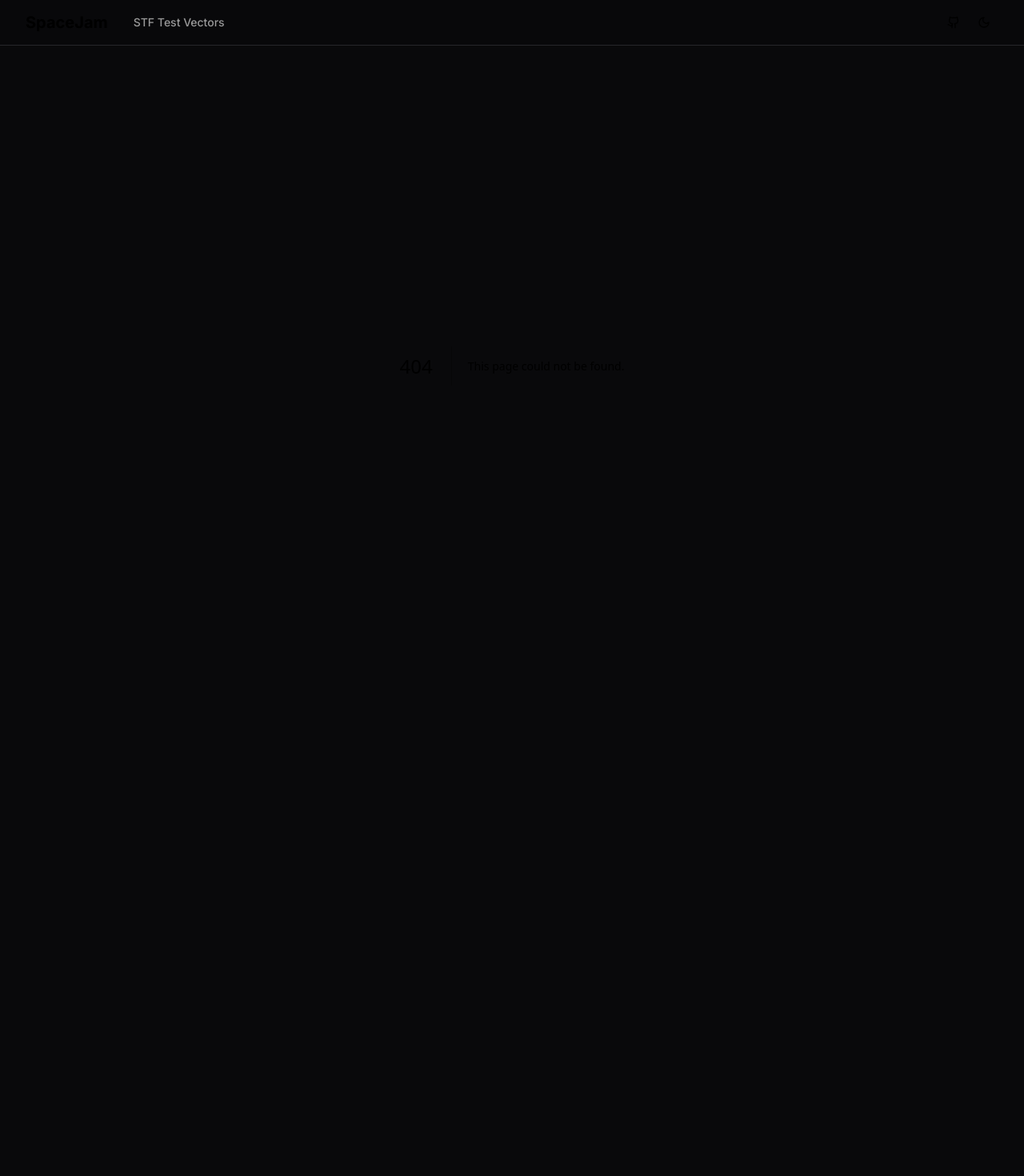
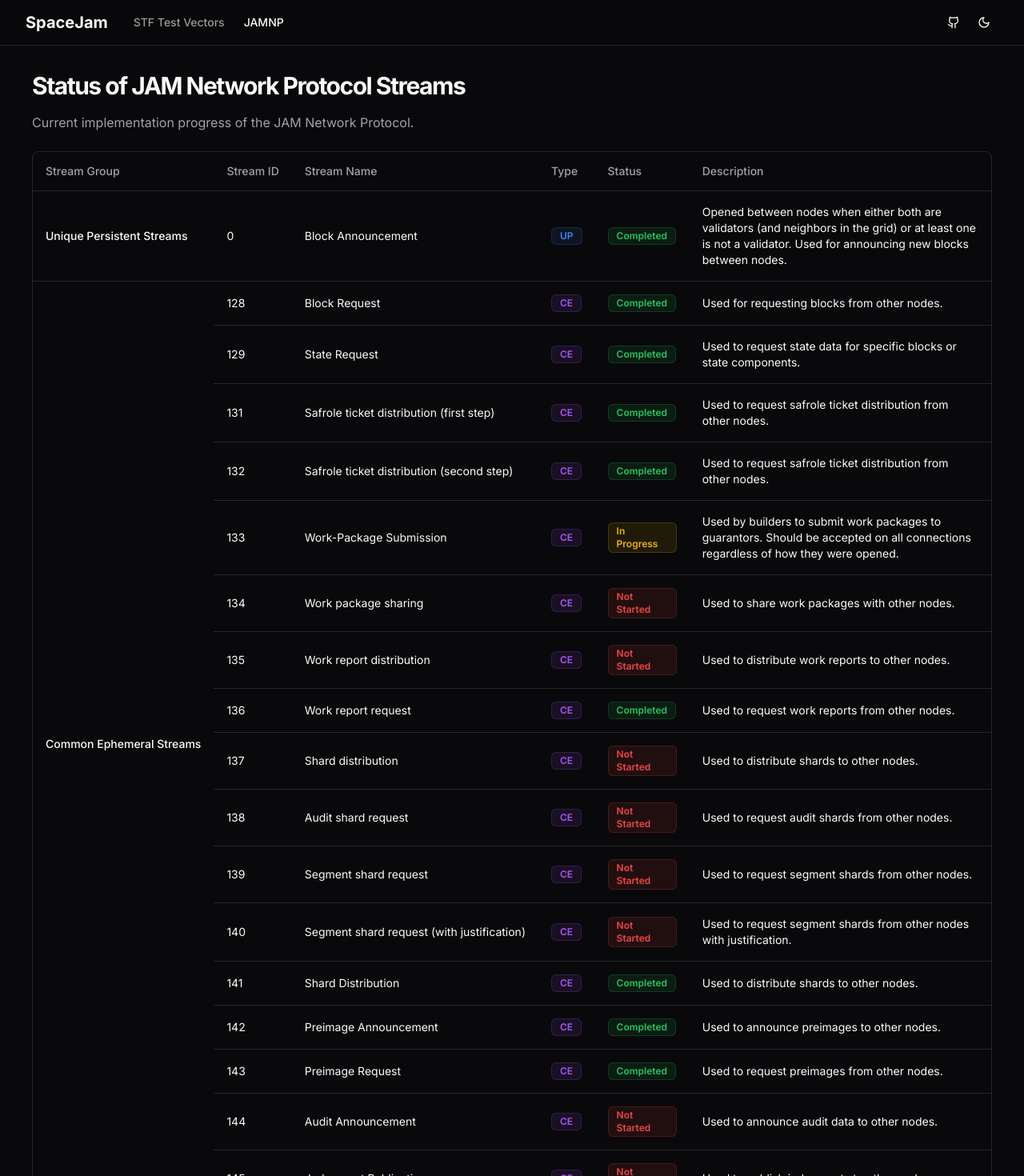
Before and after one commit to spacejamapp/website, a Next.js app: page /jamnp in a window 1280 px wide. Before the commit this address had no page. Shown: the top 1470 px of the page at 80% size. Before the commit the page ends 857 px from the top, so only its background shows below. Built offline with nearby package versions, Linux system fonts and the light colour scheme.

Commit message:
feat(app): add status page for jamnp

```diff
--- /dev/null
+++ b/app/jamnp/page.tsx
@@ -0,0 +1,303 @@
+import {
+  Table,
+  TableBody,
+  TableCell,
+  TableHead,
+  TableHeader,
+  TableRow,
+} from "@/components/ui/table";
+import { Badge } from "@/components/ui/badge";
+
+// Type definitions for table data
+type StreamType = "UP" | "CE";
+type Status = "Completed" | "In Progress" | "Not Started";
+
+type StreamTypeStyles = {
+  [key in StreamType]: {
+    bg: string;
+    text: string;
+    border: string;
+  };
+};
+
+type StatusStyles = {
+  [key in Status]: {
+    bg: string;
+    text: string;
+    border: string;
+  };
+};
+
+interface Stream {
+  id: string;
+  name: string;
+  type: StreamType;
+  description: string;
+  status: Status;
+}
+
+interface StreamGroup {
+  id: string;
+  name: string;
+  streams: Stream[];
+}
+
+// Stream type styling
+const streamTypeStyles: StreamTypeStyles = {
+  UP: {
+    bg: "bg-blue-500/10",
+    text: "text-blue-500",
+    border: "border-blue-500/20",
+  },
+  CE: {
+    bg: "bg-purple-500/10",
+    text: "text-purple-500",
+    border: "border-purple-500/20",
+  },
+};
+
+// Status styling
+const statusStyles: StatusStyles = {
+  Completed: {
+    bg: "bg-green-500/10",
+    text: "text-green-500",
+    border: "border-green-500/20",
+  },
+  "In Progress": {
+    bg: "bg-yellow-500/10",
+    text: "text-yellow-500",
+    border: "border-yellow-500/20",
+  },
+  "Not Started": {
+    bg: "bg-red-500/10",
+    text: "text-red-500",
+    border: "border-red-500/20",
+  },
+};
+
+// JAMNP streams data
+const jamnpStreams: StreamGroup[] = [
+  {
+    id: "unique-persistent",
+    name: "Unique Persistent Streams",
+    streams: [
+      {
+        id: "0",
+        name: "Block Announcement",
+        type: "UP",
+        description:
+          "Opened between nodes when either both are validators (and neighbors in the grid) or at least one is not a validator. Used for announcing new blocks between nodes.",
+        status: "Completed",
+      },
+    ],
+  },
+  {
+    id: "common-ephemeral",
+    name: "Common Ephemeral Streams",
+    streams: [
+      {
+        id: "128",
+        name: "Block Request",
+        type: "CE",
+        description: "Used for requesting blocks from other nodes.",
+        status: "Completed",
+      },
+      {
+        id: "129",
+        name: "State Request",
+        type: "CE",
+        description:
+          "Used to request state data for specific blocks or state components.",
+        status: "Completed",
+      },
+      {
+        id: "131",
+        name: "Safrole ticket distribution (first step)",
+        type: "CE",
+        description:
+          "Used to request safrole ticket distribution from other nodes.",
+        status: "Completed",
+      },
+      {
+        id: "132",
+        name: "Safrole ticket distribution (second step)",
+        type: "CE",
+        description:
+          "Used to request safrole ticket distribution from other nodes.",
+        status: "Completed",
+      },
+      {
+        id: "133",
+        name: "Work-Package Submission",
+        type: "CE",
+        description:
+          "Used by builders to submit work packages to guarantors. Should be accepted on all connections regardless of how they were opened.",
+        status: "In Progress",
+      },
+      {
+        id: "134",
+        name: "Work package sharing",
+        type: "CE",
+        description: "Used to share work packages with other nodes.",
+        status: "Not Started",
+      },
+      {
+        id: "135",
+        name: "Work report distribution",
+        type: "CE",
+        description: "Used to distribute work reports to other nodes.",
+        status: "Not Started",
+      },
+      {
+        id: "136",
+        name: "Work report request",
+        type: "CE",
+        description: "Used to request work reports from other nodes.",
+        status: "Completed",
+      },
+      {
+        id: "137",
+        name: "Shard distribution",
+        type: "CE",
+        description: "Used to distribute shards to other nodes.",
+        status: "Not Started",
+      },
+      {
+        id: "138",
+        name: "Audit shard request",
+        type: "CE",
+        description: "Used to request audit shards from other nodes.",
+        status: "Not Started",
+      },
+      {
+        id: "139",
+        name: "Segment shard request",
+        type: "CE",
+        description: "Used to request segment shards from other nodes.",
+        status: "Not Started",
+      },
+      {
+        id: "140",
+        name: "Segment shard request (with justification)",
+        type: "CE",
+        description:
+          "Used to request segment shards from other nodes with justification.",
+        status: "Not Started",
+      },
+      {
+        id: "141",
+        name: "Shard Distribution",
+        type: "CE",
+        description: "Used to distribute shards to other nodes.",
+        status: "Completed",
+      },
+      {
+        id: "142",
+        name: "Preimage Announcement",
+        type: "CE",
+        description: "Used to announce preimages to other nodes.",
+        status: "Completed",
+      },
+      {
+        id: "143",
+        name: "Preimage Request",
+        type: "CE",
+        description: "Used to request preimages from other nodes.",
+        status: "Completed",
+      },
+      {
+        id: "144",
+        name: "Audit Announcement",
+        type: "CE",
+        description: "Used to announce audit data to other nodes.",
+        status: "Not Started",
+      },
+      {
+        id: "145",
+        name: "Judgement Publication",
+        type: "CE",
+        description: "Used to publish judgements to other nodes.",
+        status: "Not Started",
+      },
+    ],
+  },
+];
+
+export default function JamnpStreams() {
+  return (
+    <main className="flex flex-col p-4 sm:p-6 md:p-8">
+      <section className="mx-auto w-full max-w-[1200px]">
+        <h1 className="mb-4 text-2xl font-bold tracking-tighter sm:text-3xl">
+          Status of JAM Network Protocol Streams
+        </h1>
+        <p className="mb-6 text-sm text-muted-foreground sm:text-base">
+          Current implementation progress of the JAM Network Protocol.
+        </p>
+
+        <div className="overflow-auto rounded-lg border shadow">
+          <Table>
+            <TableHeader>
+              <TableRow>
+                <TableHead className="whitespace-nowrap">
+                  Stream Group
+                </TableHead>
+                <TableHead className="whitespace-nowrap">Stream ID</TableHead>
+                <TableHead className="whitespace-nowrap">Stream Name</TableHead>
+                <TableHead className="whitespace-nowrap">Type</TableHead>
+                <TableHead className="whitespace-nowrap">Status</TableHead>
+                <TableHead className="hidden sm:table-cell">
+                  Description
+                </TableHead>
+              </TableRow>
+            </TableHeader>
+            <TableBody>
+              {jamnpStreams.map((group) =>
+                group.streams.map((stream, streamIndex) => (
+                  <TableRow key={`${group.id}-${streamIndex}`}>
+                    {streamIndex === 0 ? (
+                      <TableCell
+                        className="whitespace-nowrap font-medium"
+                        rowSpan={group.streams.length}
+                      >
+                        {group.name}
+                      </TableCell>
+                    ) : null}
+                    <TableCell className="whitespace-nowrap">
+                      {stream.id}
+                    </TableCell>
+                    <TableCell className="whitespace-nowrap">
+                      {stream.name}
+                    </TableCell>
+                    <TableCell>
+                      <Badge
+                        variant="outline"
+                        className={`${streamTypeStyles[stream.type].bg} ${
+                          streamTypeStyles[stream.type].text
+                        } ${streamTypeStyles[stream.type].border}`}
+                      >
+                        {stream.type}
+                      </Badge>
+                    </TableCell>
+                    <TableCell>
+                      <Badge
+                        variant="outline"
+                        className={`${statusStyles[stream.status].bg} ${
+                          statusStyles[stream.status].text
+                        } ${statusStyles[stream.status].border}`}
+                      >
+                        {stream.status}
+                      </Badge>
+                    </TableCell>
+                    <TableCell className="hidden sm:table-cell">
+                      {stream.description}
+                    </TableCell>
+                  </TableRow>
+                ))
+              )}
+            </TableBody>
+          </Table>
+        </div>
+      </section>
+    </main>
+  );
+}
--- a/app/layout.tsx
+++ b/app/layout.tsx
@@ -3,6 +3,7 @@ import { Inter } from "next/font/google";
 import { ThemeProvider } from "@/components/theme-provider";
 import Header from "@/components/header";
 import "./globals.css";
+import { Footer } from "@/components/footer";
 
 const inter = Inter({
   subsets: ["latin"],
@@ -16,9 +17,9 @@ export const metadata: Metadata = {
 
 export default function RootLayout({
   children,
-}: Readonly<{
+}: {
   children: React.ReactNode;
-}>) {
+}) {
   return (
     <html lang="en" suppressHydrationWarning>
       <body
@@ -32,7 +33,8 @@ export default function RootLayout({
         >
           <div className="relative flex min-h-screen flex-col">
             <Header />
-            <div className="flex-1">{children}</div>
+            <div className="flex-1 pb-20">{children}</div>
+            <Footer />
           </div>
         </ThemeProvider>
       </body>
--- a/app/page.tsx
+++ b/app/page.tsx
@@ -11,12 +11,12 @@ export default function Home() {
           The universal implementation of the JAM protocol.
         </p>
         <div className="flex gap-4">
-          {/*   <Button size="lg" asChild>
-            <Link href="/docs">Get Started</Link>
+          <Button size="lg" asChild>
+            <Link href="/stf">STF Test Vectors</Link>
           </Button>
           <Button size="lg" variant="outline" asChild>
-            <Link href="/docs">Documentation</Link>
-          </Button> */}
+            <Link href="/jamnp">JAMNP</Link>
+          </Button>
         </div>
       </section>
 
--- a/app/stf/page.tsx
+++ b/app/stf/page.tsx
@@ -167,7 +167,7 @@ const stfVectors: Section[] = [
 
 export default function Milestones() {
   return (
-    <main className="flex h-page flex-col p-4 sm:p-6 md:p-8">
+    <main className="flex flex-col p-4 sm:p-6 md:p-8">
       <section className="mx-auto w-full max-w-[1200px]">
         <h1 className="mb-4 text-2xl font-bold tracking-tighter sm:text-3xl">
           Status of STF Test Vectors
--- /dev/null
+++ b/components/footer.tsx
@@ -0,0 +1,31 @@
+import Link from "next/link";
+import { Github } from "lucide-react";
+
+export function Footer() {
+  return (
+    <footer className="w-full border-t bg-background mt-auto">
+      <div className="container mx-auto flex flex-col items-center justify-between space-y-4 py-6 md:flex-row md:py-8">
+        <div className="flex flex-col items-center gap-4 md:flex-row">
+          <Link href="/" className="flex items-center gap-2 font-medium">
+            <span className="text-xl font-bold">SpaceJam</span>
+          </Link>
+          <nav className="flex gap-4 text-sm text-muted-foreground md:gap-6"></nav>
+        </div>
+        <div className="flex items-center gap-4">
+          <Link
+            href="https://github.com/spacejam-network"
+            target="_blank"
+            rel="noreferrer"
+            className="text-muted-foreground hover:text-foreground"
+          >
+            <Github className="h-5 w-5" />
+            <span className="sr-only">GitHub</span>
+          </Link>
+          <p className="text-sm text-muted-foreground">
+            © {new Date().getFullYear()} SpaceJam. All rights reserved.
+          </p>
+        </div>
+      </div>
+    </footer>
+  );
+}
--- a/components/header.tsx
+++ b/components/header.tsx
@@ -29,17 +29,17 @@ export default function Header() {
           >
             STF Test Vectors
           </Link>
-          {/*    <Link
-            href="/docs"
+          <Link
+            href="/jamnp"
             className={cn(
               "transition-colors hover:text-foreground/80",
-              pathname?.startsWith("/docs")
+              pathname?.startsWith("/jamnp")
                 ? "text-foreground"
                 : "text-foreground/60"
             )}
           >
-            Documentation
-          </Link> */}
+            JAMNP
+          </Link>
         </nav>
         <div className="flex items-center justify-end space-x-3">
           <Link
--- a/lib/docs.ts
+++ b/lib/docs.ts
@@ -61,7 +61,7 @@ const SECTIONS = {
 } as const
 
 type GettingStartedSection = typeof SECTIONS.gettingStarted[number]
-type DevelopmentSection = typeof SECTIONS.development[number]
+// type DevelopmentSection = typeof SECTIONS.development[number]
 // type Section = GettingStartedSection | DevelopmentSection
 
 // Use React cache to memoize the navigation
```
Also changed, not shown: 1 other file (tests, documents, lock files or other folders).
